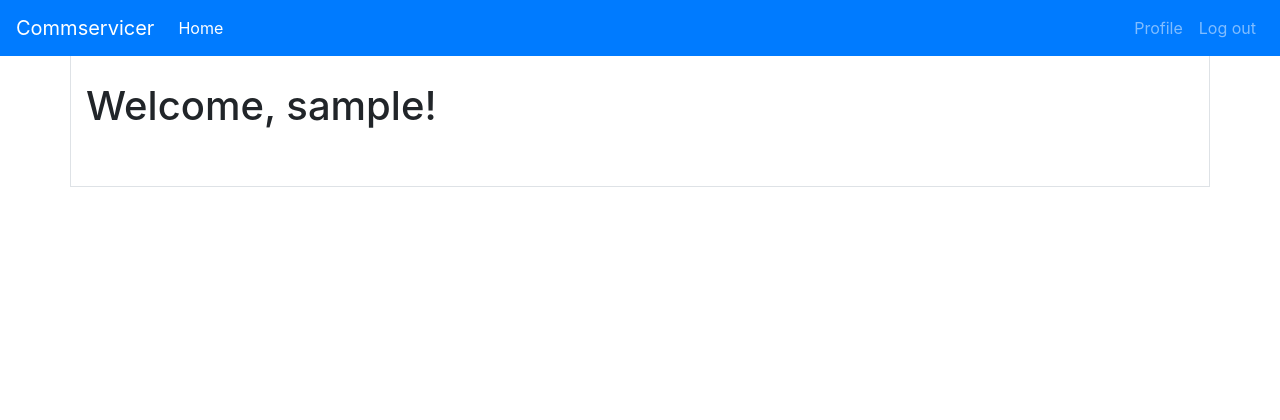
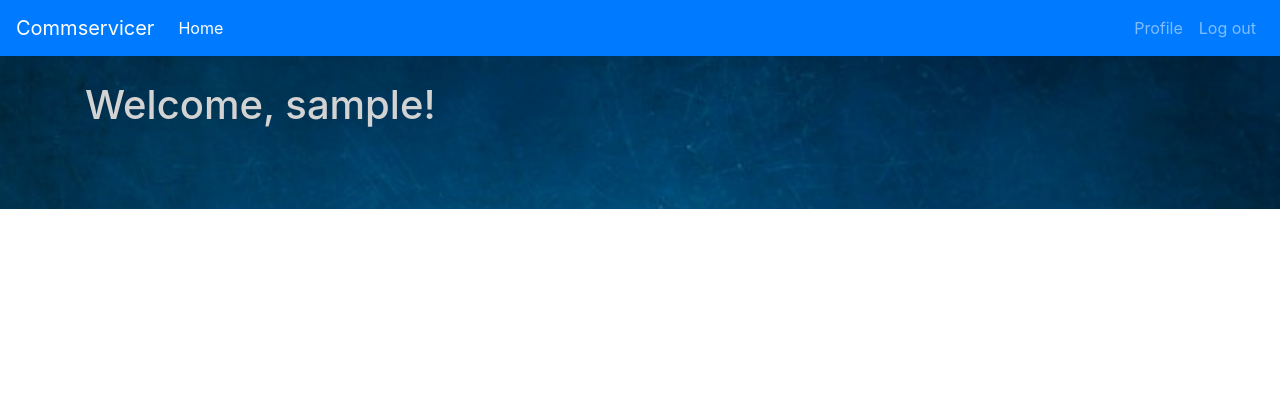
Before and after one commit to rioadinugraha/FlaskTestingWeb, a Flask app: page / in a window 1280 px wide. Shown: the top 420 px of the page. Run offline with Flask 2, Linux system fonts and the light colour scheme; the visitor is signed in with stand-in values (Sample User, id 1); data comes from the database, SQL or seed files in the repository; both versions use the stored data as it was after the commit; data that the repository does not hold is empty; some libraries are stand-ins or nearby versions.

Commit message:
user home

```diff
--- a/app/templates/index.html
+++ b/app/templates/index.html
@@ -1,11 +1,13 @@
 {%  extends "base.html"%}
 {%  block content %}
-<div class="container pt-5 pb-5 border">
-	 <h1>Welcome, {{ current_user.username }}!</h1>
-
-    {% for post in posts  %}
-        {% include '_post.html' %}
-    {%  endfor %}
+<div class="view" style="background-image: url('static/images/bluebg.jpg'); background-size: cover;
+                        -webkit-background-size: cover; -moz-background-size: cover; -o-background-size: cover;">
+     <div class="container pt-5 pb-5">
+		 <h1 style="color: lightgray;">Welcome, {{ current_user.username }}!</h1>
+		 <br>
+	    {% for post in posts  %}
+	        {% include '_post.html' %}
+	    {%  endfor %}
+	</div>
 </div>
-
 {%  endblock %}
```
Also changed, not shown: app/templates/_post.html (+12 -9 lines), app.db.
